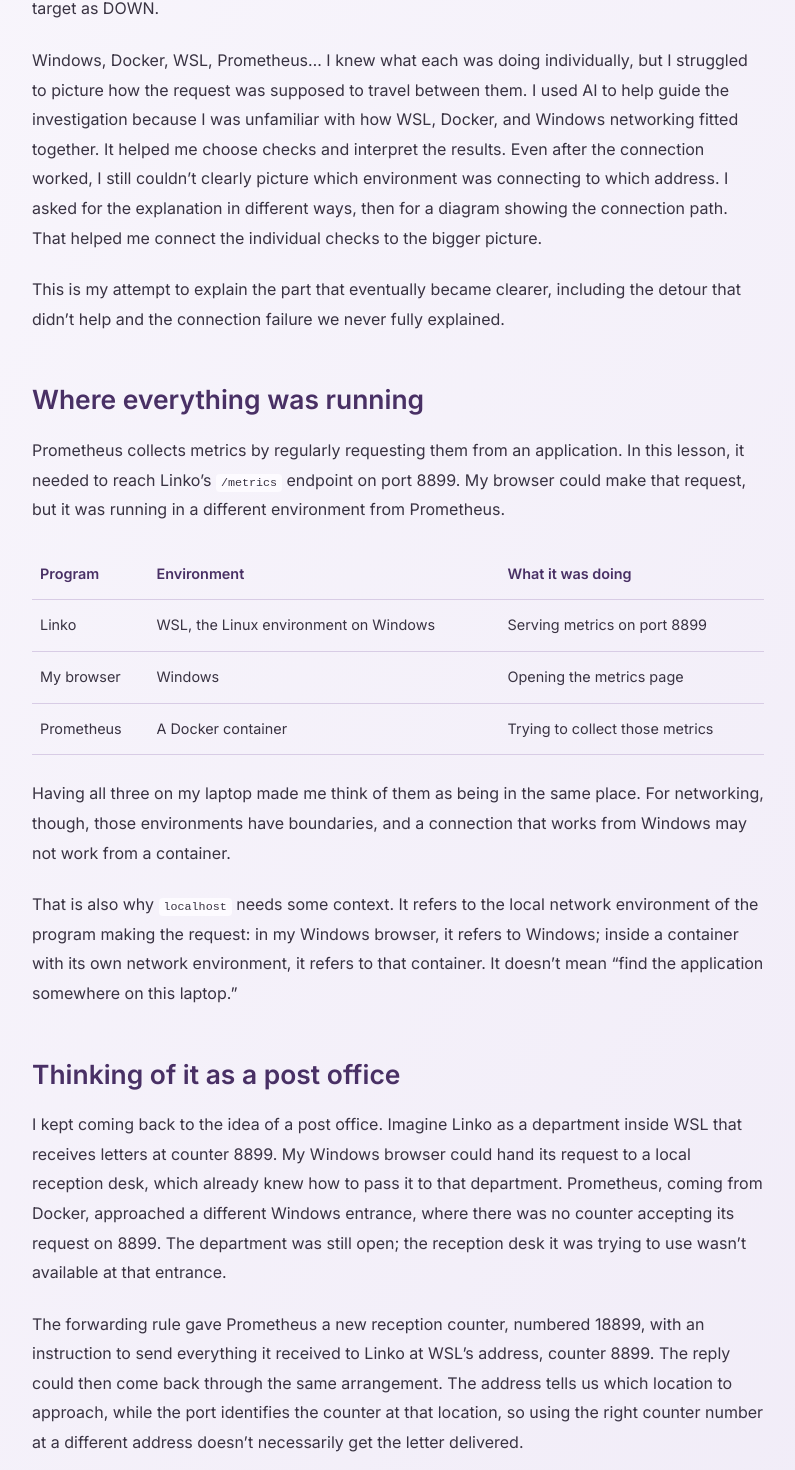
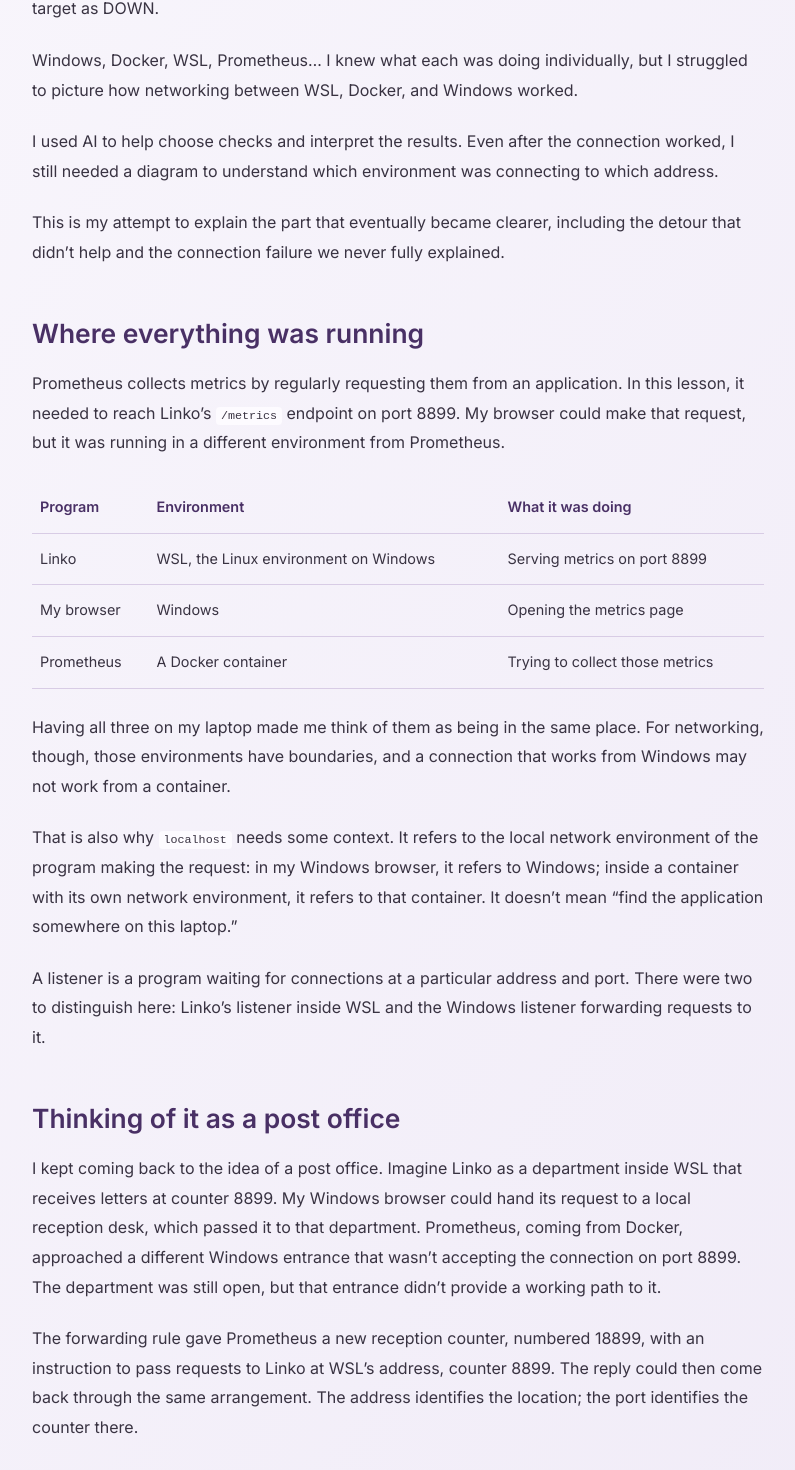
Before and after one commit to CamilleOnoda/camilleonoda.dev, a React (Create React App) app: page /writing/browser-prometheus-connection in a window 1280 px wide. Shown: the part 636-2106 px from the top of the page, without its empty margins (242-1037 px from the left). Built offline with nearby package versions, Linux system fonts and the light colour scheme.

Commit message:
Polish Prometheus article wording and flow, fix publication date

```diff
--- a/src/features/writing/WritingArticle.jsx
+++ b/src/features/writing/WritingArticle.jsx
@@ -15,7 +15,6 @@ function BeforeDiagram() {
           <strong>Linko in WSL · 8899</strong>
           <span className="writing-article__success">Metrics received</span>
         </div>
-
         <div className="writing-article__path">
           <strong>Prometheus in Docker</strong>
           <span>↓ host.docker.internal:8899</span>
@@ -26,7 +25,6 @@ function BeforeDiagram() {
           </strong>
         </div>
       </div>
-
       <figcaption>
         Before: the browser and Prometheus use different destinations.
       </figcaption>
@@ -47,7 +45,6 @@ function AfterDiagram() {
           Metrics return through Windows to Prometheus
         </span>
       </div>
-
       <figcaption>
         After: Windows forwards the connection into WSL.
       </figcaption>
@@ -62,27 +59,22 @@ function WritingArticle() {
         title="Why Could My Browser Reach the App When Prometheus Couldn’t? | Camille Onoda"
         description="Working through Windows, WSL, and Docker networking during a Boot.dev Prometheus lesson, with a post office analogy to explain listeners and port forwarding."
       />
-
       <main className="writing-article-page">
         <div className="writing-article">
           <Link className="writing-article__back" to="/writing">
             ← Back
           </Link>
-
           <article>
             <header className="writing-article__header">
               <p className="writing-article__category">Tech, made clear</p>
-
               <h1>
                 Why could my browser reach the app when Prometheus couldn’t?
               </h1>
-
               <p className="writing-article__author">
                 Camille Onoda ·{" "}
-              <time dateTime="2026-10-08">14 October 2026</time>
+                <time dateTime="2026-10-14">14 October 2026</time>
               </p>
             </header>
-
             <p>
               I was working through a{" "}
               <a href="https://www.boot.dev/">Boot.dev</a> lesson involving Prometheus
@@ -92,25 +84,22 @@ function WritingArticle() {
               my point of view, everything was there and working, yet Prometheus kept
               showing the target as DOWN.
             </p>
-
             <p>
               Windows, Docker, WSL, Prometheus… I knew what each was doing
-            individually, but I struggled to picture how the request was supposed
-            to travel between them. I used AI to help guide the investigation because I was unfamiliar with how WSL, Docker, and Windows networking fitted together.
-            It helped me choose checks and interpret the results. Even after the connection worked,
-            I still couldn’t clearly picture which environment was connecting to which address.
-            I asked for the explanation in different ways, then for a diagram showing the connection path.
-            That helped me connect the individual checks to the bigger picture.
+              individually, but I struggled to picture how networking between WSL,
+              Docker, and Windows worked.
             </p>
-
+            <p>
+              I used AI to help choose checks and interpret the results. Even after
+              the connection worked, I still needed a diagram to understand which
+              environment was connecting to which address.
+            </p>
             <p>
               This is my attempt to explain the part that eventually became
               clearer, including the detour that didn’t help and the connection
               failure we never fully explained.
             </p>
-
             <h2>Where everything was running</h2>
-
             <p>
               Prometheus collects metrics by regularly requesting them from an
               application. In this lesson, it needed to reach Linko’s{" "}
@@ -118,7 +107,6 @@ function WritingArticle() {
               that request, but it was running in a different environment from
               Prometheus.
             </p>
-
             <table>
               <thead>
                 <tr>
@@ -127,7 +115,6 @@ function WritingArticle() {
                   <th scope="col">What it was doing</th>
                 </tr>
               </thead>
-
               <tbody>
                 <tr>
                   <td>Linko</td>
@@ -146,14 +133,12 @@ function WritingArticle() {
                 </tr>
               </tbody>
             </table>
-
             <p>
               Having all three on my laptop made me think of them as being in the
               same place. For networking, though, those environments have
               boundaries, and a connection that works from Windows may not work
               from a container.
             </p>
-
             <p>
               That is also why <code>localhost</code> needs some context. It refers
               to the local network environment of the program making the request:
@@ -161,30 +146,28 @@ function WritingArticle() {
               its own network environment, it refers to that container. It doesn’t
               mean “find the application somewhere on this laptop.”
             </p>
-
+            <p>
+              A listener is a program waiting for connections at a particular
+              address and port. There were two to distinguish here: Linko’s
+              listener inside WSL and the Windows listener forwarding requests
+              to it.
+            </p>
             <h2>Thinking of it as a post office</h2>
-
             <p>
               I kept coming back to the idea of a post office. Imagine Linko as a
               department inside WSL that receives letters at counter 8899. My
               Windows browser could hand its request to a local reception desk,
-            which already knew how to pass it to that department. Prometheus,
-            coming from Docker, approached a different Windows entrance, where
-            there was no counter accepting its request on 8899. The department
-            was still open; the reception desk it was trying to use wasn’t
-            available at that entrance.
+              which passed it to that department. Prometheus, coming from Docker,
+              approached a different Windows entrance that wasn’t accepting the
+              connection on port 8899. The department was still open, but that
+              entrance didn’t provide a working path to it.
             </p>
-
             <p>
               The forwarding rule gave Prometheus a new reception counter, numbered
-            18899, with an instruction to send everything it received to Linko at
-            WSL’s address, counter 8899. The reply could then come back through
-            the same arrangement. The address tells us which location to
-            approach, while the port identifies the counter at that location,
-            so using the right counter number at a different address doesn’t
-            necessarily get the letter delivered.
+              18899, with an instruction to pass requests to Linko at WSL’s address,
+              counter 8899. The reply could then come back through the same arrangement.
+              The address identifies the location; the port identifies the counter there.
             </p>
-
             <figure className="writing-article__illustration">
               <img
                 src={postOfficeImage}
@@ -192,12 +175,10 @@ function WritingArticle() {
                 loading="lazy"
                 decoding="async"
               />
-
               <figcaption>
                 A post office analogy for the two connection paths.
               </figcaption>
             </figure>
-
             <p>
               This analogy helps me picture the two listeners, although a network
               connection carries traffic in both directions rather than leaving a
@@ -205,16 +186,13 @@ function WritingArticle() {
               reception desks are listeners and the forwarding instruction is the
               Windows port-forwarding rule.
             </p>
-
             <h2>What the browser could reach</h2>
-
             <p>
               When I opened <code>localhost:8899/metrics</code> in Windows, the
-            metrics appeared. Windows provided a local forwarding path into WSL,
-            so I could access the Linux application without explicitly connecting
-            to its Linux IP address.
+              metrics appeared. Together with the listener checks, this pointed to
+              Windows providing a local forwarding path into WSL: I could access
+              Linko without explicitly using its Linux IP address.
             </p>
-
             <p>
               Prometheus was configured to use{" "}
               <code>host.docker.internal:8899</code>. Docker Desktop provides that
@@ -222,50 +200,39 @@ function WritingArticle() {
               IPv4 address <code>192.168.65.254</code>. The connection to that
               address was refused, even though the browser request worked.
             </p>
-
             <p>
-            The check that helped me understand the difference was looking at
-            what was listening on Windows. A listener is a program waiting for
-            connections at an address and a port, and the Windows listener we
-            found for port 8899 was on <code>::1</code>, the IPv6 loopback
-            address. Loopback is used for reaching the local system itself.
+              Checking what was listening on Windows helped me understand the
+              difference. The Windows listener we found for port 8899 was on
+              <code>::1</code>, the IPv6 loopback address. Loopback is used for
+              reaching the local system itself.
             </p>
-
             <p>
               I had already checked that Linko was listening on port 8899 inside
-            WSL, but that was a separate listener. Linko’s willingness to accept
-            requests inside Linux didn’t tell me which connections Windows would
-            accept and forward to it.
+              WSL, but that was a separate listener. Linko accepting connections
+              inside WSL didn’t tell me which connections Windows would accept
+              and forward to it.
             </p>
-
             <h3>Before the fix</h3>
-
             <BeforeDiagram />
-
             <p>
               <em>
                 These diagrams show the connection paths we were testing, without
                 trying to represent all of Docker Desktop’s internals.
               </em>
             </p>
-
             <p>
               Both requests used port 8899, which had made them look equivalent to
               me. But the Windows listener on <code>::1:8899</code> didn’t accept
-            connections addressed to the IPv4 destination Docker was using. The
-            address is part of where a listener accepts connections, so matching
-            the port alone wasn’t enough.
+              connections addressed to the IPv4 destination Docker was using.
+              Matching the port alone wasn’t enough.
             </p>
-
             <p>
               I initially understood this as an IPv4-versus-IPv6 issue, but the
               loopback address matters as well. An IPv6 listener on loopback
               doesn’t automatically become reachable from other environments just
               because they can use IPv6.
             </p>
-
             <h2>Adding a forwarding path</h2>
-
             <p>
               We added a Windows forwarding rule that listened on IPv4 port 18899
               and passed the traffic to <code>172.17.50.63:8899</code>, Linko’s
@@ -273,35 +240,22 @@ function WritingArticle() {
               <code>host.docker.internal:18899</code>, and Windows would make the
               connection into WSL on its behalf.
             </p>
-
             <h3>After the fix</h3>
-
             <AfterDiagram />
-
             <p>
               The different port numbers confused me at first too. Windows
               received the connection on 18899, while Linko received the forwarded
-            connection on 8899; there is no requirement for those two ports to
-            match. Using another port on Windows let us add the new listener
-            without interfering with the existing local listener on 8899.
+              connection on 8899; those ports don’t need to match. Using another
+              port on Windows let us add the new listener without interfering
+              with the existing local listener on 8899. We chose 18899 simply
+              because it was available and easy to associate with 8899.
             </p>
-
-          <p>
-            The extra 1 in 18899 doesn’t have any special networking meaning; we chose 18899 because
-            it was different from the existing port while still being easy to
-            associate with 8899. Another available TCP port could have worked
-            too. The similar numbers are only a convenience: it is the
-            forwarding rule that explicitly connects Windows port 18899 to WSL
-            port 8899, not the way the number is written.
-          </p>
-
             <p>
               Once Prometheus used that new destination, the target showed UP,
               meaning it had successfully fetched the metrics. Linko was still
               running in WSL on its original port, but Prometheus now had a working
               path to it through Windows.
             </p>
-
             <p>
               There are a couple of practical details with this setup: the
               forwarding rule contains WSL’s IP address, so it needs updating if
@@ -309,9 +263,7 @@ function WritingArticle() {
               all Windows IPv4 interfaces. Whether another machine can access it
               also depends on the Windows firewall.
             </p>
-
             <h2>The part we didn’t solve</h2>
-
             <p>
               Before adding the forwarding rule, we tried connecting from Docker
               directly to WSL’s IP address. That timed out, although opening the
@@ -320,7 +272,6 @@ function WritingArticle() {
               seemed like a possible explanation, but changing the Docker subnet
               didn’t resolve the timeout.
             </p>
-
             <p>
               I don’t want to rewrite that as a neat investigation where every
               check led us towards an obvious answer. The subnet change didn’t fix
@@ -328,17 +279,15 @@ function WritingArticle() {
               failed. What we did establish was that the Windows forwarding rule
               provided a working route.
             </p>
-
             <p>
               AI helped me through the checks and their interpretation, but I still
               needed to slow down and work out which environment we were looking
               at each time. In particular, I kept mixing up “Linko is listening
               inside WSL” with “Windows is listening somewhere Docker can reach.”
-            Once I separated those two listeners, I could understand why the
-            browser working wasn’t enough to tell us that Prometheus should work
-            too.
+              Once I separated those two listeners, I could understand why a
+              successful browser request didn’t mean Prometheus could reach the
+              same endpoint.
             </p>
-
             <p>
               I went into this Boot.dev lesson expecting to spend time on metrics.
               I ended up spending quite a while trying to understand the
@@ -346,7 +295,6 @@ function WritingArticle() {
               because I’ll probably need to look at them again.
             </p>
           </article>
-
           <Link className="writing-article__back" to="/writing">
             ← Back
           </Link>
```
Lines whose indentation alone changed are shown as unchanged.
